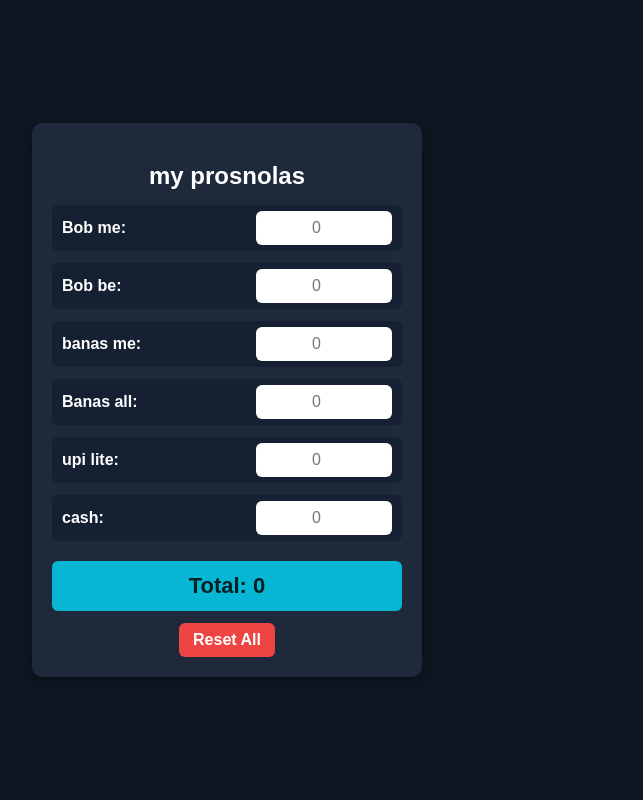
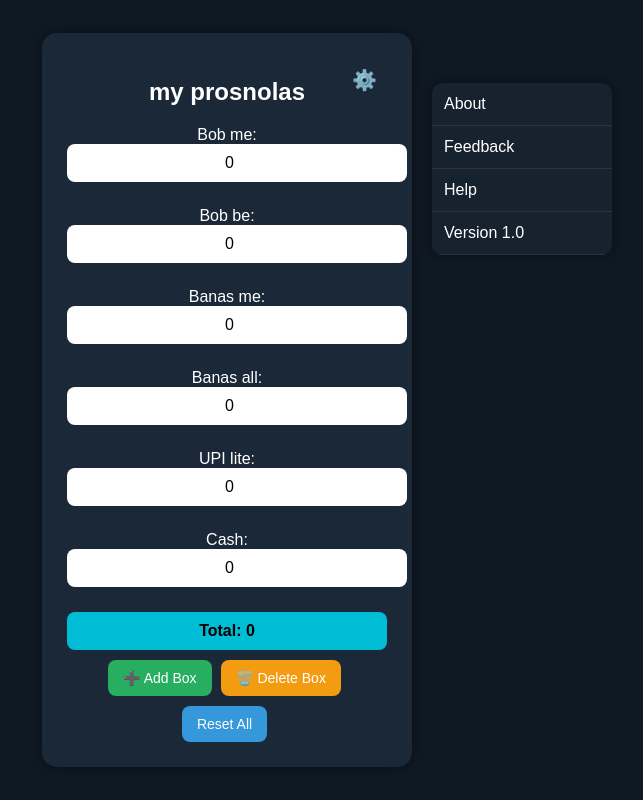
Before and after one commit to MPDeveloping/Bank, a plain HTML site: page index.html in a window 1280 px wide. Both pictures are taken after a click on the button "Reset All". Shown: the whole page, without its empty margins (413-1056 px from the left). Drawn offline with Linux system fonts and the light colour scheme.

Commit message:
Update index.html

```diff
--- a/index.html
+++ b/index.html
@@ -1,129 +1,245 @@
-<!doctype html>
-<html lang="hi">
+<!DOCTYPE html>
+<html lang="en">
 <head>
-  <meta charset="utf-8" />
-  <meta name="viewport" content="width=device-width,initial-scale=1" />
-  <title>4 Box Total Calculator (With Names)</title>
+  <meta charset="UTF-8" />
+  <meta name="viewport" content="width=device-width, initial-scale=1.0" />
+  <title>My Prosnolas - Settings</title>
   <style>
     body {
-      font-family: Arial, sans-serif;
-      background: #0f1724;
-      color: #fff;
+      background-color: #0f1923;
+      color: white;
+      font-family: 'Poppins', sans-serif;
       display: flex;
       justify-content: center;
       align-items: center;
       height: 100vh;
       margin: 0;
     }
-    .box {
-      background: #1e293b;
-      padding: 20px;
-      border-radius: 10px;
+
+    .container {
+      background-color: #1b2838;
+      padding: 25px;
+      border-radius: 15px;
+      width: 320px;
+      box-shadow: 0 0 10px rgba(0,0,0,0.5);
       text-align: center;
-      box-shadow: 0 4px 20px rgba(0,0,0,0.4);
-      width: 350px;
+      position: relative;
     }
-    h2 { margin-bottom: 15px; }
-    .row {
-      display: flex;
-      flex-direction: column;
-      gap: 12px;
+
+    h2 {
       margin-bottom: 20px;
+      text-transform: lowercase;
     }
-    label {
-      display: flex;
-      justify-content: space-between;
-      align-items: center;
-      background: #162033;
-      padding: 6px 10px;
-      border-radius: 6px;
-    }
-    label span {
-      font-size: 16px;
-      font-weight: bold;
-    }
+
     input {
-      width: 120px;
-      padding: 8px;
+      width: 100%;
+      padding: 10px;
+      margin-bottom: 15px;
+      border: none;
+      border-radius: 8px;
       font-size: 16px;
       text-align: center;
-      border-radius: 6px;
+    }
+
+    button {
       border: none;
-      outline: none;
+      padding: 10px 15px;
+      border-radius: 8px;
+      font-size: 14px;
+      cursor: pointer;
+      margin-top: 10px;
+      margin-right: 5px;
     }
+
+    #addBtn { background-color: #27ae60; color: white; }
+    #deleteBtn { background-color: #f39c12; color: white; }
+    #resetBtn { background-color: #3498db; color: white; }
+    #deleteBtn:hover { background-color: #d68910; }
+    #resetBtn:hover { background-color: #2980b9; }
+    #addBtn:hover { background-color: #1e8449; }
+
+    .input-group { margin-bottom: 10px; }
     .total {
-      font-size: 22px;
+      background-color: #00bcd4;
+      color: #000;
+      padding: 10px;
+      border-radius: 8px;
       font-weight: bold;
-      background: #06b6d4;
+      margin-top: 10px;
+    }
+
+    /* ⚙️ Settings Button */
+    .settings-btn {
+      position: absolute;
+      top: 15px;
+      right: 15px;
+      background: transparent;
+      border: none;
+      color: white;
+      font-size: 20px;
+      cursor: pointer;
+    }
+
+    /* Settings Menu */
+    .settings-menu {
+      position: absolute;
+      top: 50px;
+      right: -200px;
+      width: 180px;
+      background-color: #17222f;
+      border-radius: 10px;
+      box-shadow: 0 0 8px rgba(0,0,0,0.5);
+      overflow: hidden;
+      transition: right 0.3s ease;
+    }
+
+    .settings-menu.open {
+      right: 15px;
+    }
+
+    .settings-item {
       padding: 12px;
-      border-radius: 6px;
-      color: #042022;
+      border-bottom: 1px solid #263548;
+      cursor: pointer;
+      text-align: left;
     }
-    .reset-btn {
-      margin-top: 12px;
-      background: #ef4444;
-      border: none;
-      color: #fff;
-      font-size: 16px;
-      font-weight: bold;
-      padding: 8px 14px;
-      border-radius: 6px;
-      cursor: pointer;
+
+    .settings-item:hover {
+      background-color: #263548;
     }
   </style>
 </head>
 <body>
-  <div class="box">
-    <h2>my prosnolas</h2>
-    <div class="row">
-      <label><span>Bob me:</span> <input type="number" id="b1" placeholder="0"></label>
-      <label><span>Bob be:</span> <input type="number" id="b2" placeholder="0"></label>
-      <label><span>banas me:</span> <input type="number" id="b3" placeholder="0"></label>
-      <label><span>Banas all:</span> <input type="number" id="b4" placeholder="0"></label>
-        <label><span>upi lite:</span> <input type="number" id="b5" placeholder="0"></label>
-         <label><span>cash:</span> <input type="number" id="b6" placeholder="0"></label>
 
+  <!-- MAIN APP -->
+  <div class="container" id="appScreen">
+    <button class="settings-btn" id="settingsBtn">⚙️</button>
+    <div class="settings-menu" id="settingsMenu">
+      <div class="settings-item">About</div>
+      <div class="settings-item">Feedback</div>
+      <div class="settings-item">Help</div>
+      <div class="settings-item">Version 1.0</div>
     </div>
+
+    <h2 id="welcome">my prosnolas</h2>
+    <div id="inputArea"></div>
     <div class="total" id="total">Total: 0</div>
-    <button class="reset-btn" id="reset">Reset All</button>
+
+    <div>
+      <button id="addBtn">➕ Add Box</button>
+      <button id="deleteBtn">🗑️ Delete Box</button>
+      <button id="resetBtn">Reset All</button>
+    </div>
   </div>
 
   <script>
-    const boxes = [b1, b2, b3, b4, b5,b6];
-    const totalEl = document.getElementById("total");
-    const resetBtn = document.getElementById("reset");
+    const inputArea = document.getElementById('inputArea');
+    const totalDisplay = document.getElementById('total');
+    const addBtn = document.getElementById('addBtn');
+    const deleteBtn = document.getElementById('deleteBtn');
+    const resetBtn = document.getElementById('resetBtn');
+    const settingsBtn = document.getElementById('settingsBtn');
+    const settingsMenu = document.getElementById('settingsMenu');
 
-    function updateTotal() {
-      let sum = 0;
-      const values = [];
-      boxes.forEach(b => {
-        const val = parseFloat(b.value) || 0;
-        sum += val;
-        values.push(b.value);
-      });
-      totalEl.textContent = "Total: " + sum;
-      localStorage.setItem("boxValues", JSON.stringify(values));
-    }
+    // Toggle settings menu
+    settingsBtn.addEventListener('click', () => {
+      settingsMenu.classList.toggle('open');
+    });
 
-    // Restore saved values
-    window.addEventListener("load", () => {
-      const saved = JSON.parse(localStorage.getItem("boxValues") || "[]");
-      if (saved.length) {
-        boxes.forEach((b, i) => {
-          if (saved[i] !== undefined) b.value = saved[i];
-        });
-        updateTotal();
+    // Close settings when clicking outside
+    document.addEventListener('click', (e) => {
+      if (!settingsMenu.contains(e.target) && e.target !== settingsBtn) {
+        settingsMenu.classList.remove('open');
       }
     });
 
-    // Listen for changes
-    boxes.forEach(b => b.addEventListener("input", updateTotal));
+    // Load saved data
+    window.onload = () => {
+      const savedData = JSON.parse(localStorage.getItem("myProsnolasData")) || {
+        boxes: [
+          { name: "Bob me", value: 450 },
+          { name: "Bob be", value: 89 },
+          { name: "Banas me", value: 0 },
+          { name: "Banas all", value: 1 },
+          { name: "UPI lite", value: 3 },
+          { name: "Cash", value: 500 }
+        ]
+      };
+      savedData.boxes.forEach(b => addBox(b.name, b.value));
+      calculateTotal();
+    };
 
-    // Reset button
-    resetBtn.addEventListener("click", () => {
-      boxes.forEach(b => b.value = "");
-      localStorage.removeItem("boxValues");
-      updateTotal();
+    // Save data
+    function saveData() {
+      const boxes = [];
+      const groups = inputArea.querySelectorAll('.input-group');
+      groups.forEach(group => {
+        const name = group.querySelector('label').textContent.replace(':', '');
+        const value = Number(group.querySelector('input').value);
+        boxes.push({ name, value });
+      });
+      localStorage.setItem("myProsnolasData", JSON.stringify({ boxes }));
+    }
+
+    // Add box
+    function addBox(name, value = 0) {
+      const group = document.createElement('div');
+      group.className = 'input-group';
+      const label = document.createElement('label');
+      label.textContent = name + ':';
+      const input = document.createElement('input');
+      input.type = 'number';
+      input.value = value;
+      input.addEventListener('input', () => {
+        calculateTotal();
+        saveData();
+      });
+      group.appendChild(label);
+      group.appendChild(input);
+      inputArea.appendChild(group);
+    }
+
+    // Calculate total
+    function calculateTotal() {
+      const inputs = inputArea.querySelectorAll('input');
+      let total = 0;
+      inputs.forEach(input => total += Number(input.value));
+      totalDisplay.textContent = `Total: ${total}`;
+    }
+
+    // Add new box
+    addBtn.addEventListener('click', () => {
+      const name = prompt("Enter name for new box:");
+      if (!name) return;
+      addBox(name, 0);
+      saveData();
+      calculateTotal();
+    });
+
+    // Delete box
+    deleteBtn.addEventListener('click', () => {
+      const name = prompt("Enter box name to delete:");
+      if (!name) return;
+      const groups = inputArea.querySelectorAll('.input-group');
+      let deleted = false;
+      groups.forEach(group => {
+        const label = group.querySelector('label');
+        if (label.textContent.replace(':', '').trim().toLowerCase() === name.toLowerCase()) {
+          group.remove();
+          deleted = true;
+        }
+      });
+      if (!deleted) alert("⚠️ Box not found!");
+      saveData();
+      calculateTotal();
+    });
+
+    // Reset all
+    resetBtn.addEventListener('click', () => {
+      const inputs = inputArea.querySelectorAll('input');
+      inputs.forEach(input => input.value = 0);
+      calculateTotal();
+      saveData();
     });
   </script>
 </body>
```
